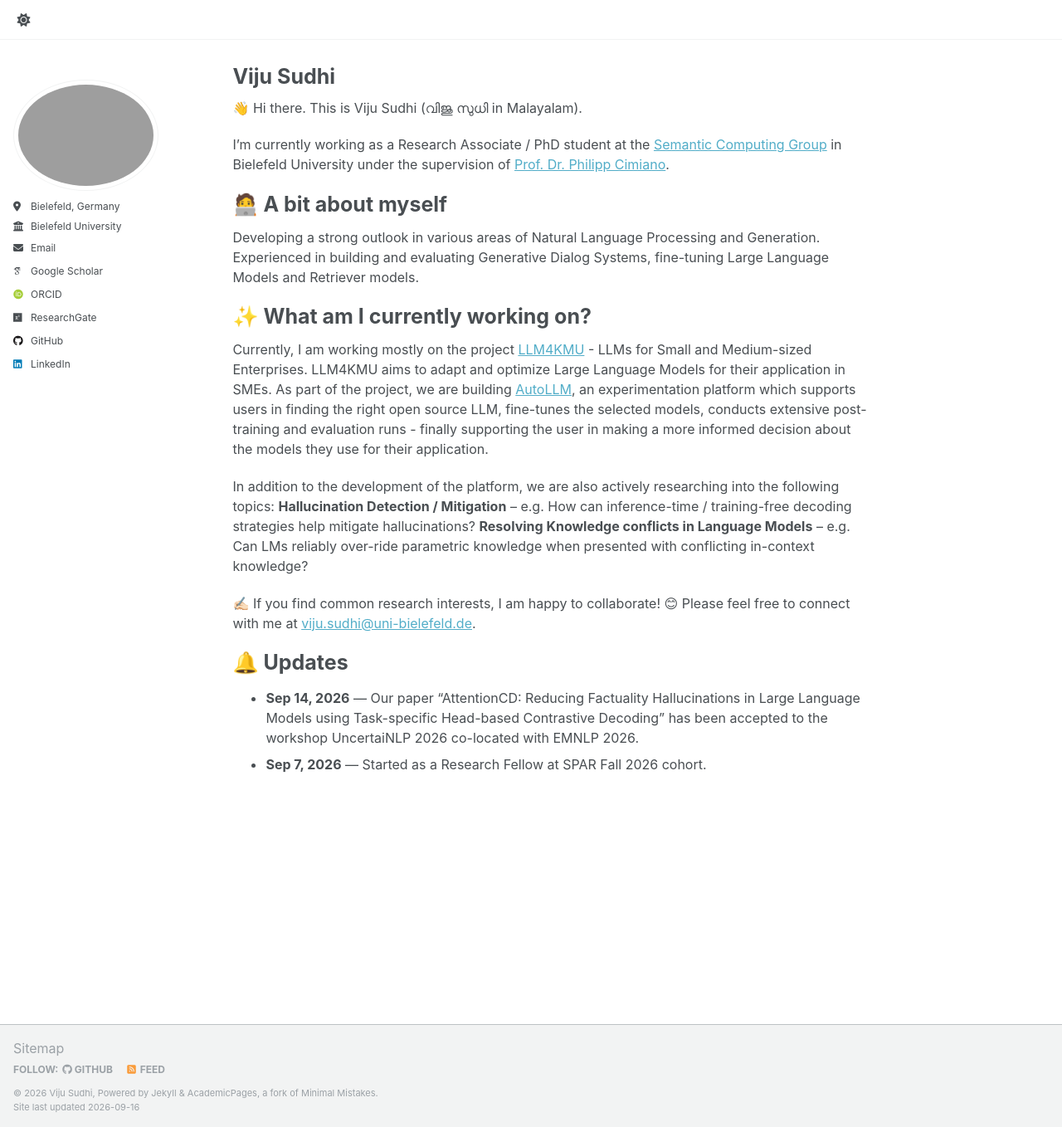
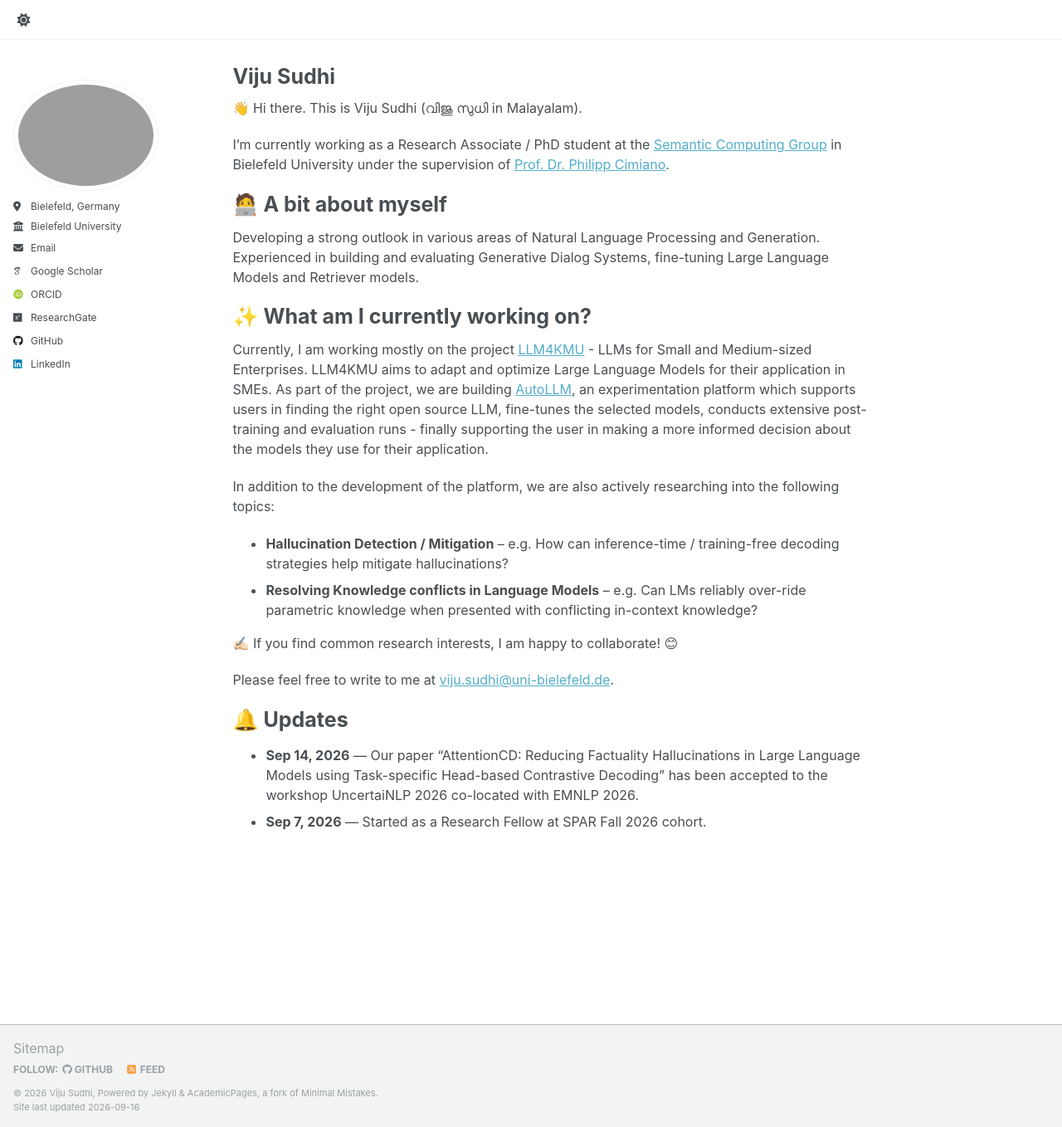
Before and after one commit to vijusudhi/vijusudhi.github.io, a Jekyll site: the page built from _pages/about.md, in a window 1280 px wide and 1358 px high. Shown: the whole window at 83% size. Built offline with Jekyll 4.4.1, drawn with Linux system fonts in a browser that asks for light colours; some web fonts are replaced; a script that is not in the unit is left out.

Commit message:
Update about.md

```diff
--- a/_pages/about.md
+++ b/_pages/about.md
@@ -15,15 +15,15 @@ I'm currently working as a Research Associate / PhD student at the [Semantic Com
 Developing a strong outlook in various areas of Natural Language Processing and Generation. Experienced in building and evaluating Generative Dialog Systems, fine-tuning Large Language Models and Retriever models.
 
 # ✨ What am I currently working on?
-Currently, I am working mostly on the project [LLM4KMU](https://llm4kmu.de/) - LLMs for Small and Medium-sized Enterprises.
-LLM4KMU aims to adapt and optimize Large Language Models for their application in SMEs. As part of the project, we are building [AutoLLM](https://github.com/ag-sc/autollm), an experimentation platform which supports users in finding the right open source LLM, fine-tunes the selected models, conducts extensive post-training and evaluation runs - finally supporting the user in making a more informed decision about the models they use for their application.
+Currently, I am working mostly on the project [LLM4KMU](https://llm4kmu.de/) - LLMs for Small and Medium-sized Enterprises. LLM4KMU aims to adapt and optimize Large Language Models for their application in SMEs. As part of the project, we are building [AutoLLM](https://github.com/ag-sc/autollm), an experimentation platform which supports users in finding the right open source LLM, fine-tunes the selected models, conducts extensive post-training and evaluation runs - finally supporting the user in making a more informed decision about the models they use for their application.
 
 In addition to the development of the platform, we are also actively researching into the following topics:
-**Hallucination Detection / Mitigation** – e.g. How can inference-time / training-free decoding strategies help mitigate hallucinations?
-**Resolving Knowledge conflicts in Language Models** – e.g. Can LMs reliably over-ride parametric knowledge when presented with conflicting in-context knowledge?
+- **Hallucination Detection / Mitigation** – e.g. How can inference-time / training-free decoding strategies help mitigate hallucinations?
+- **Resolving Knowledge conflicts in Language Models** – e.g. Can LMs reliably over-ride parametric knowledge when presented with conflicting in-context knowledge?
 
 ✍🏻 If you find common research interests, I am happy to collaborate! 😊
-Please feel free to connect with me at [viju.sudhi@uni-bielefeld.de](mailto:viju.sudhi@uni-bielefeld.de).
+
+Please feel free to write to me at [viju.sudhi@uni-bielefeld.de](mailto:viju.sudhi@uni-bielefeld.de).
 
 # 🔔 Updates
 
```
